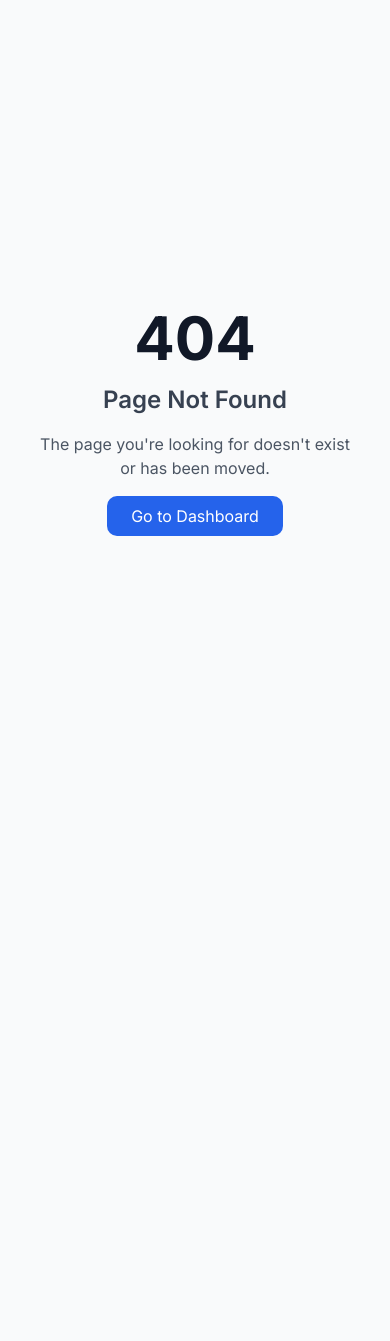
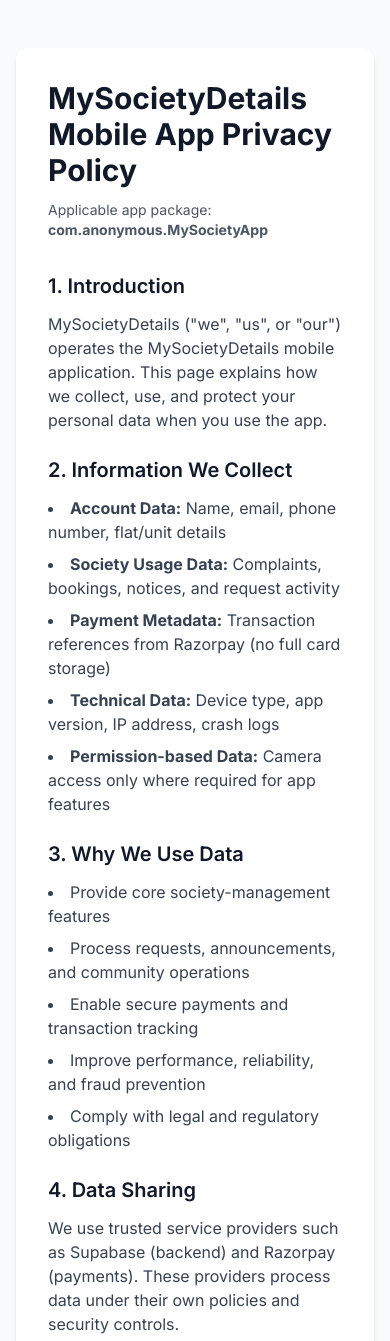
Before and after one commit to raj2264/superadmin-panel, a Next.js app: page /mobile-privacy-policy in a window 390 px wide. Before the commit this address had no page. Shown: the top 1341 px of the page. Before the commit the page ends 844 px from the top, so only its background shows below. Built offline with nearby package versions, Linux system fonts and the light colour scheme.

Commit message:
Add public mobile privacy policy page for Play Store

```diff
--- /dev/null
+++ b/src/app/mobile-privacy-policy/page.tsx
@@ -0,0 +1,96 @@
+export default function MobilePrivacyPolicy() {
+  return (
+    <div className="min-h-screen bg-gray-50 py-12 px-4 sm:px-6 lg:px-8">
+      <div className="max-w-3xl mx-auto bg-white rounded-lg shadow-md p-8">
+        <h1 className="text-3xl font-bold text-gray-900 mb-3">MySocietyDetails Mobile App Privacy Policy</h1>
+        <p className="text-sm text-gray-600 mb-8">
+          Applicable app package: <strong>com.anonymous.MySocietyApp</strong>
+        </p>
+
+        <div className="space-y-6 text-gray-700">
+          <section>
+            <h2 className="text-xl font-semibold text-gray-900 mb-3">1. Introduction</h2>
+            <p>
+              MySocietyDetails ("we", "us", or "our") operates the MySocietyDetails mobile application.
+              This page explains how we collect, use, and protect your personal data when you use the app.
+            </p>
+          </section>
+
+          <section>
+            <h2 className="text-xl font-semibold text-gray-900 mb-3">2. Information We Collect</h2>
+            <ul className="list-disc list-inside space-y-2">
+              <li><strong>Account Data:</strong> Name, email, phone number, flat/unit details</li>
+              <li><strong>Society Usage Data:</strong> Complaints, bookings, notices, and request activity</li>
+              <li><strong>Payment Metadata:</strong> Transaction references from Razorpay (no full card storage)</li>
+              <li><strong>Technical Data:</strong> Device type, app version, IP address, crash logs</li>
+              <li><strong>Permission-based Data:</strong> Camera access only where required for app features</li>
+            </ul>
+          </section>
+
+          <section>
+            <h2 className="text-xl font-semibold text-gray-900 mb-3">3. Why We Use Data</h2>
+            <ul className="list-disc list-inside space-y-2">
+              <li>Provide core society-management features</li>
+              <li>Process requests, announcements, and community operations</li>
+              <li>Enable secure payments and transaction tracking</li>
+              <li>Improve performance, reliability, and fraud prevention</li>
+              <li>Comply with legal and regulatory obligations</li>
+            </ul>
+          </section>
+
+          <section>
+            <h2 className="text-xl font-semibold text-gray-900 mb-3">4. Data Sharing</h2>
+            <p>
+              We use trusted service providers such as Supabase (backend) and Razorpay (payments).
+              These providers process data under their own policies and security controls.
+            </p>
+          </section>
+
+          <section>
+            <h2 className="text-xl font-semibold text-gray-900 mb-3">5. Data Retention</h2>
+            <p>
+              We keep personal data only as long as needed for service delivery, records, and legal compliance.
+            </p>
+          </section>
+
+          <section>
+            <h2 className="text-xl font-semibold text-gray-900 mb-3">6. Your Rights</h2>
+            <ul className="list-disc list-inside space-y-2">
+              <li>Access your data</li>
+              <li>Correct inaccurate data</li>
+              <li>Request deletion (subject to legal/operational requirements)</li>
+              <li>Request restriction or objection to certain processing</li>
+            </ul>
+          </section>
+
+          <section>
+            <h2 className="text-xl font-semibold text-gray-900 mb-3">7. Security</h2>
+            <p>
+              We apply reasonable technical and organizational safeguards; however, no internet-based system can
+              guarantee absolute security.
+            </p>
+          </section>
+
+          <section>
+            <h2 className="text-xl font-semibold text-gray-900 mb-3">8. Policy Updates</h2>
+            <p>
+              We may update this policy from time to time. Material updates will be reflected on this page.
+            </p>
+          </section>
+
+          <section>
+            <h2 className="text-xl font-semibold text-gray-900 mb-3">9. Contact</h2>
+            <p>
+              For privacy requests or questions, contact
+              <a href="mailto:mysocietydetails7@gmail.com" className="text-blue-600 hover:underline ml-1">
+                mysocietydetails7@gmail.com
+              </a>
+            </p>
+          </section>
+
+          <p className="text-sm text-gray-500 mt-8 pt-6 border-t">Last updated: March 22, 2026</p>
+        </div>
+      </div>
+    </div>
+  );
+}
```
